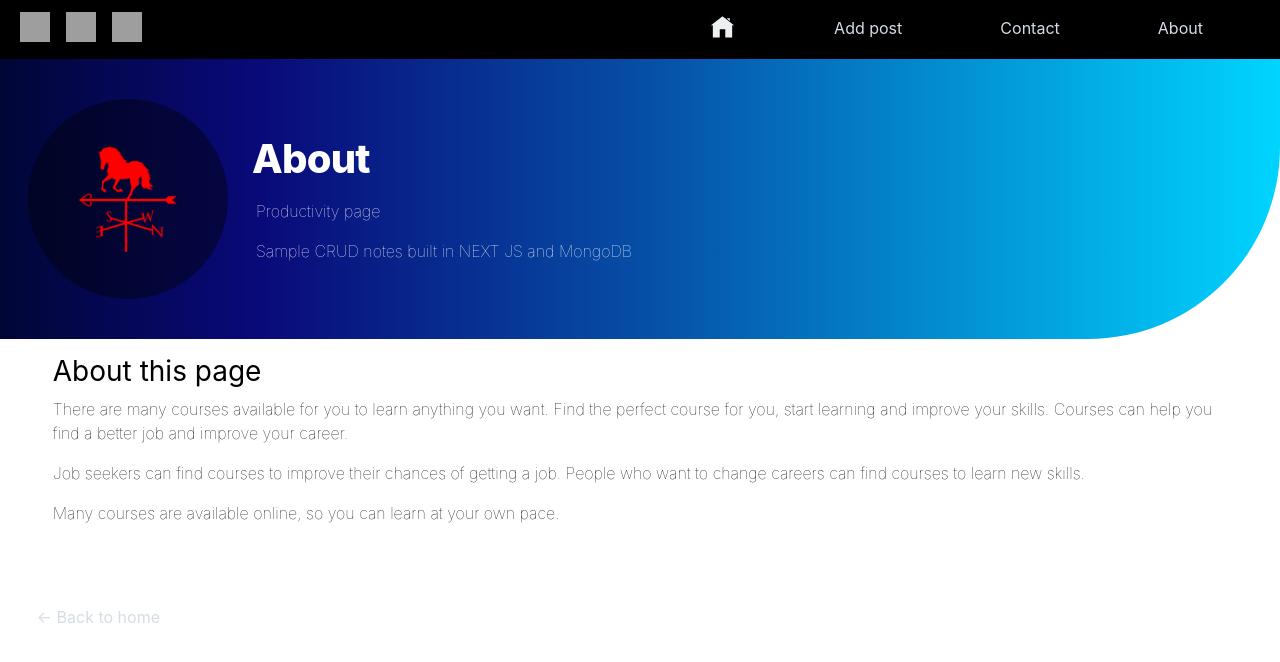
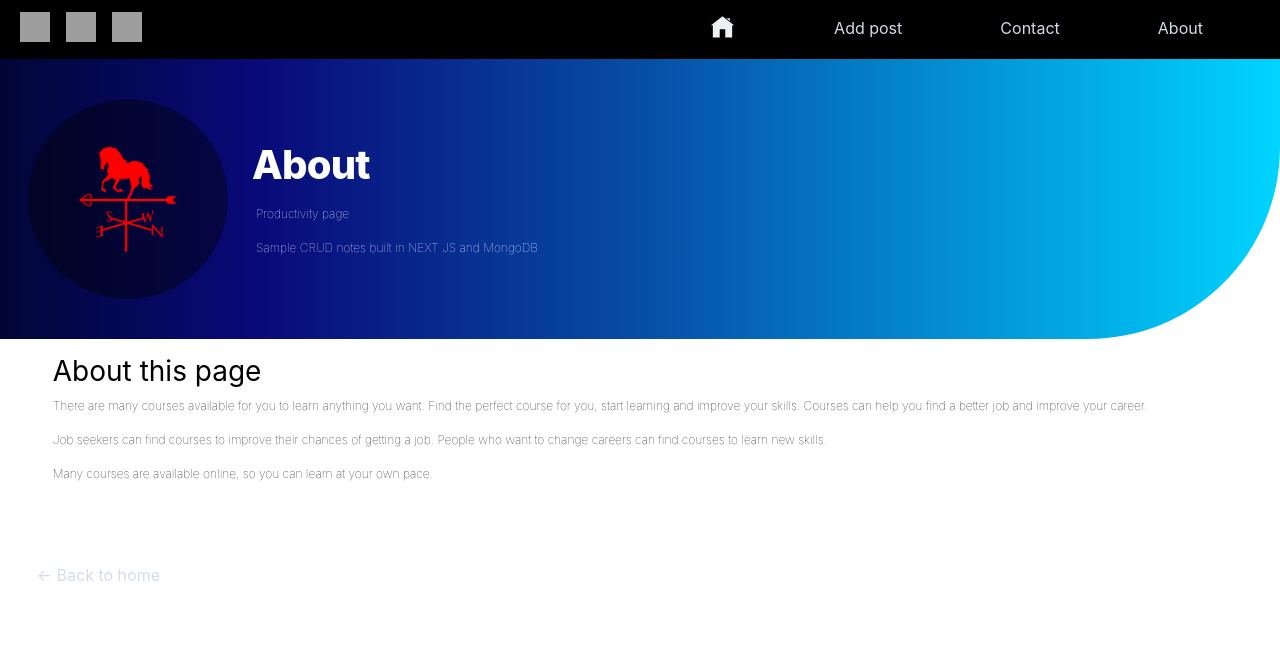
Before and after one commit to VictorMany/vicvoc, a Next.js app: page /about in a window 1280 px wide. Shown: the top 662 px of the page. Built offline with nearby package versions, Linux system fonts and the light colour scheme; grey boxes are pictures that could not be loaded.

Commit message:
documentation

```diff
--- a/components/Layout.jsx
+++ b/components/Layout.jsx
@@ -70,7 +70,8 @@ export default function Layout({ children, title, description, home }) {
 
                                 <div className="p-2 col-12 col-md-8 subtitle pe-5">
                                     <h1 className={`${utilStyles.heading2Xl}`}>{title}</h1>
-                                    <p className="ps-1 fw-lighter">There are many courses available for you to learn anything you want.
+                                    <p className="ps-1 fw-lighter">
+                                        There are many courses available for you to learn anything you want.
                                         Find the perfect course, start learning and improve your skills.
                                     </p>
                                 </div>
@@ -92,7 +93,6 @@ export default function Layout({ children, title, description, home }) {
                                     <h2 className={`${utilStyles.heading2Xl}`}>{title}</h2>
                                     <p className="ps-1 fw-lighter">Productivity page</p>
                                     <p className="ps-1 fw-lighter">Sample CRUD notes built in NEXT JS and MongoDB</p>
-
                                 </div>
 
                             </div>
--- a/styles/globals.css
+++ b/styles/globals.css
@@ -106,6 +106,7 @@ h2 {
 
 .fw-lighter {
   color: white;
+  font-size: 12px;
 }
 .badge {
   border-radius: 50%;
```
